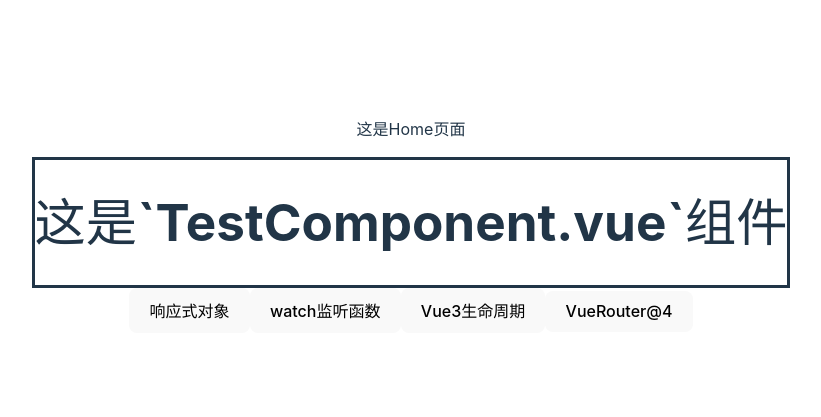
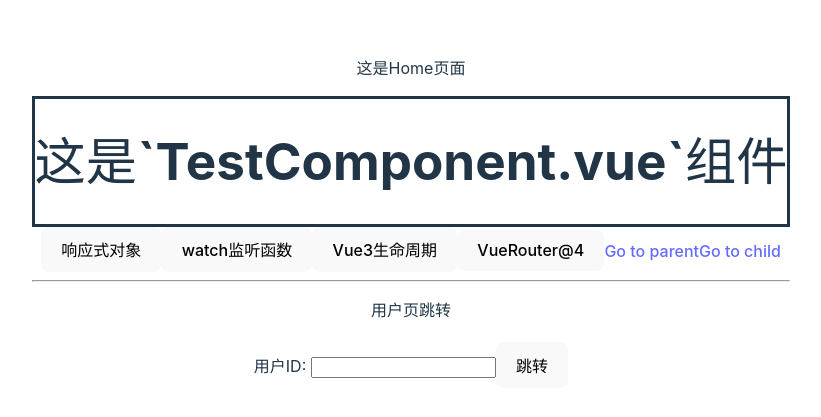
Before and after one commit to klaus-cicd/demo-vue3-js, a Vue app: page /home in a window 1280 px wide. Shown: the part 183-600 px from the top of the page, without its empty margins (229-1050 px from the left). Built offline with nearby package versions, Linux system fonts and the light colour scheme.

Commit message:
feat: Add demo of vue router

```diff
--- a/package.json
+++ b/package.json
@@ -9,6 +9,7 @@
     "preview": "vite preview"
   },
   "dependencies": {
+    "element-plus": "^2.6.3",
     "vue": "^3.4.21",
     "vue-router": "^4.3.0"
   },
--- a/src/components/TestComponent.vue
+++ b/src/components/TestComponent.vue
@@ -1,6 +1,6 @@
 <template>
   <div style="border: solid">
-  <h1>这是`TestComponent.vue`组件</h1>
+    <h1>这是`TestComponent.vue`组件</h1>
   </div>
 </template>
 
--- /dev/null
+++ b/src/components/User.vue
@@ -0,0 +1,15 @@
+<template>
+  <BackHome/>
+  <h1>User页面</h1>
+  <p>Id: {{ id }}</p>
+  <p>Code: {{ code }}</p>
+</template>
+
+<script setup>
+import {useRoute} from "vue-router";
+import BackHome from "@/components/BackHome.vue";
+
+// 获取URL参数
+let id = useRoute().params.id
+let code = useRoute().query.code
+</script>
--- a/src/router/index.js
+++ b/src/router/index.js
@@ -4,10 +4,15 @@ import Home from "../views/Home.vue";
 import Watch from "@/views/02Watch.vue";
 import Lifecycle from "@/views/03Lifecycle.vue";
 import Router from "@/views/04VueRouter.vue";
+import Login from "@/components/Login.vue";
+import Parent from "@/components/Parent.vue";
+import Child from "@/components/Child.vue";
+import User from "@/components/User.vue";
 
 const routes = [
     {
         path: "/",
+        // 重定向
         redirect: "/home"
     },
     {
@@ -31,14 +36,48 @@ const routes = [
         component: Watch
     },
     {
-      path: '/lifecycle',
-      name: 'Lifecycle',
-      component: Lifecycle
+        path: '/lifecycle',
+        name: 'Lifecycle',
+        component: Lifecycle,
+        beforeEnter: (to, from) => {
+            return true;
+        }
+    },
+    {
+        path: '/login',
+        name: 'Login',
+        component: Login
     },
     {
         path: '/router',
         name: 'Router',
+        // 路由守卫
+        beforeEnter: (to, from, next) => {
+            console.log('单个路由守卫 to: ' + to.path);
+            console.log('单个路由守卫 from: ' + from.path);
+
+            if (from.path === '/home') {
+                next();
+                return
+            }
+            next('/home');
+        },
         component: Router
+    },
+    {
+        path: '/parent',
+        name: 'Parent',
+        component: Parent
+    },
+    {
+        path: '/child',
+        name: 'Child',
+        component: Child
+    },
+    {
+        path: '/user/:id',
+        name: 'User',
+        component: User
     }
 ]
 
@@ -47,4 +86,13 @@ const router = createRouter({
     routes
 })
 
+// 通过router对象的beforeEach(to, from, next)来注册路由全局守卫
+router.beforeEach((to, from, next) => {
+    console.log('全局守卫 to: ' + to.path);
+    console.log('全局守卫 from: ' + from.path);
+
+    next();
+});
+
+
 export default router;
--- a/src/views/04VueRouter.vue
+++ b/src/views/04VueRouter.vue
@@ -1,9 +1,45 @@
 <template>
   <BackHome/>
   <h1>VueRouter@4</h1>
+  <p>
+    <!-- 使用 router-link 组件进行导航 -->
+    <!-- 通过传递 `to` 来指定链接 -->
+    <!-- `<router-link>` 将呈现一个带有正确 `href` 属性的 `<a>` 标签 -->
+    <p>直接通过URI跳转</p>
+    <router-link to="/">Go to Home</router-link>
+    <br/>
+    <router-link to="/about">Go to About</router-link>
+  </p>
+  <!-- 路由出口 -->
+  <!-- 路由匹配到的组件将渲染在这里 -->
+  <!--<router-view></router-view>-->
+
+  <!-- 使用按钮触发路由跳转 -->
+  <p>通过嵌套button跳转</p>
+  <router-link to="/">
+    <button>Home</button>
+  </router-link>
+  <br/>
+
+  <p>通过click跳转</p>
+  <button @click="toHome">Home</button>
+
 </template>
 <script setup>
 import BackHome from "@/components/BackHome.vue";
+import {useRouter} from "vue-router";
 
+const router = useRouter();
+// 直接访问, 无需传递参数
+// let toHome = () => router.push('/');
+// 传递参数(路由参数获取逻辑在Home页面查看)
+let toHome = () => {
+  router.push({
+    path: "Home",
+    params: {
+      id: 'router'
+    }
+  });
+}
 
 </script>
--- a/src/views/Home.vue
+++ b/src/views/Home.vue
@@ -7,23 +7,66 @@
   <router-link to="/reactive">
     <button>响应式对象</button>
   </router-link>
+
   <router-link to="/watch">
     <button>watch监听函数</button>
   </router-link>
+
   <router-link to="/lifecycle">
     <button>Vue3生命周期</button>
   </router-link>
-    <router-link to="/router">
+
+  <router-link to="/router">
     <button>VueRouter@4</button>
   </router-link>
+
+  <router-link to="/parent">Go to parent</router-link>
+  <router-link to="/child">Go to child</router-link>
+
+  <hr/>
+  <div>
+    <p>用户页跳转</p>
+    <div>
+      <p style="display: inline-block;">用户ID:&nbsp;</p>
+      <input v-model="userId"/>
+      <button @click="goToUserPage">跳转</button>
+    </div>
+  </div>
+
 </template>
 
 <script setup>
 // 引入其他组件
 import TestComponent from "@/components/TestComponent.vue";
-import RefAndReactive from "@/views/01ReactiveObj.vue";
+import {useRouter} from "vue-router";
 // Vue2 选项式的语法的页面直接引入报错
 // import Vue2ApiGrammar from "@/views/Vue2ApiGrammar.vue";
 
+let userId = ref();
+let router = useRouter();
+
+let goToUserPage = () => {
+  console.log(userId.value)
+  if (userId.value === undefined) {
+    alert('请输入用户ID')
+    return
+  }
+  // 如果需要将router对象在其他函数内使用, 一定要在外层抽取一个变量, 也就是要和import {useRouter} from "vue-router";在同一个作用域的地方抽取一个变量, 否则在内部其他函数使用时会抛出undefined的异常
+  // user/{userId.value}?code={userId.value}
+  router.push({
+    name: 'User',
+    params: {
+      id: userId.value
+    },
+    // ?后面的参数传参
+    query: {
+      code: userId.value
+    }
+  })
+}
+
+watch(userId, (newValue) => {
+  console.log(newValue)
+})
 
 </script>
--- a/vite.config.js
+++ b/vite.config.js
@@ -3,16 +3,19 @@ import vue from '@vitejs/plugin-vue'
 import {resolve} from 'path';
 import AutoImport from 'unplugin-auto-import/vite';
 import Components from 'unplugin-vue-components/vite';
+import {ElementPlusResolver} from "unplugin-vue-components/resolvers";
 
 // https://vitejs.dev/config/
 export default defineConfig({
     plugins: [
         vue(),
         Components({
-            imports: ['vue', 'vue-router']
+            imports: ['vue-router', 'vue'],
+            resolve: [ElementPlusResolver()]
         }),
         AutoImport({
-            imports: ['vue', 'vue-router']
+            imports: ['vue-router', 'vue'],
+            resolve: [ElementPlusResolver()]
         })
     ],
     resolve: {
```
Also changed, not shown: 1 other file (tests, documents, lock files or other folders).
